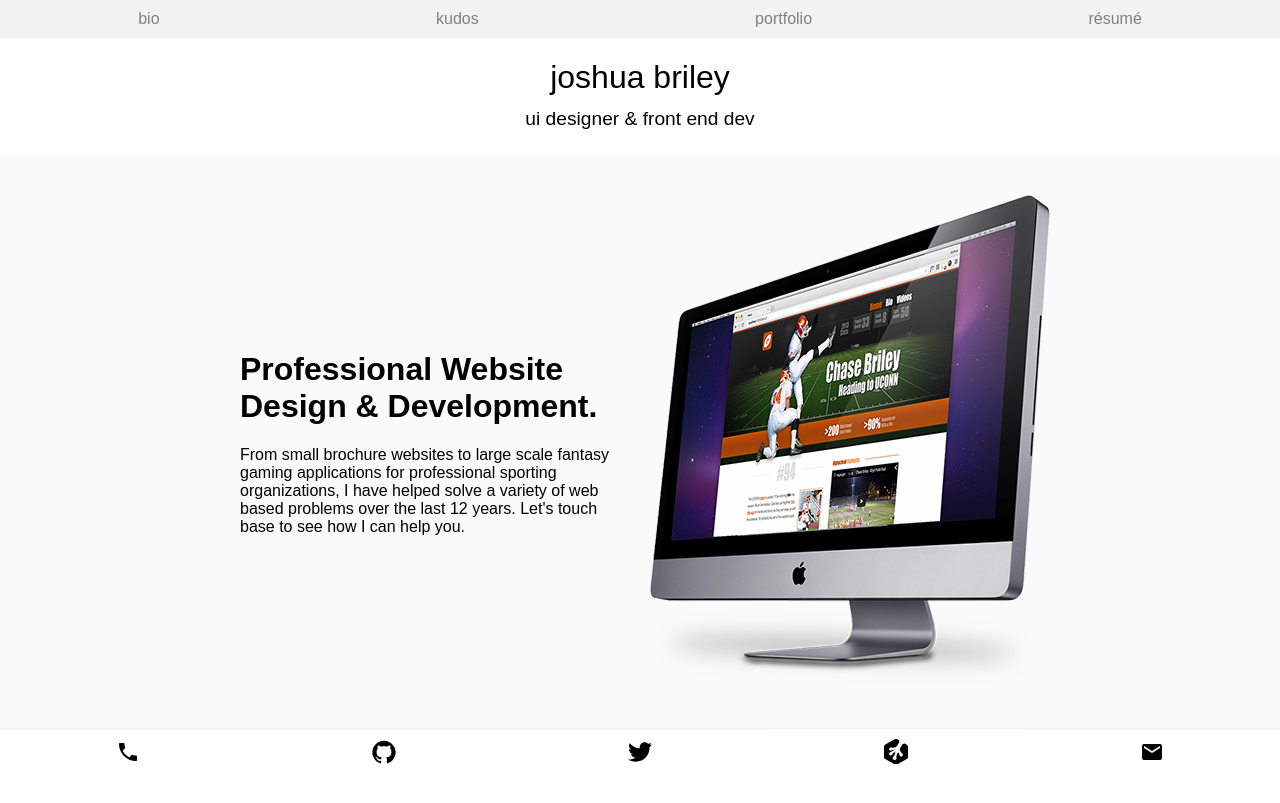
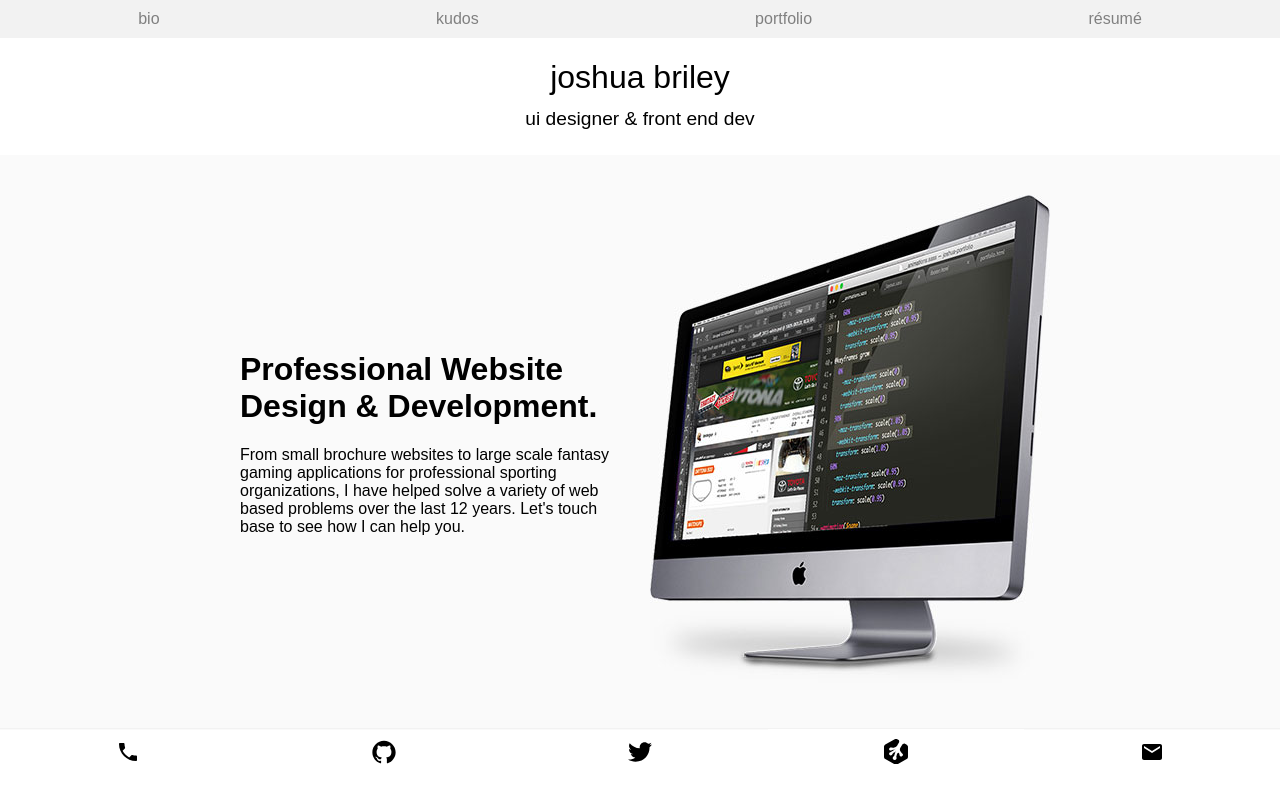
Before and after one commit to somecallmejosh/portfolio, a Jekyll site: the page built from index.html, in a window 1280 px wide. Shown: the top 803 px of the page. Built offline with Jekyll 4.4.1, drawn with Linux system fonts in a browser that asks for light colours.

Commit message:
Update landing page images for responsive goodness.

```diff
--- a/index.html
+++ b/index.html
@@ -3,7 +3,13 @@
 ---
 <div class="home">
   <div class="home--image">
-    <img src="{{site.baseurl}}/assets/images/portfolio/landing.jpg" alt="" class="img-responsive">
+    <img
+        srcset="{{site.baseurl}}/assets/images/landing/landing1x.jpg 1x,
+            {{site.baseurl}}/assets/images/landing/landing2x.jpg 2x"
+        src="{{site.baseurl}}/assets/images/landing/landing1x.jpg"
+        class="img-responsive"
+        alt="{{site.title}}" />
+
   </div>
   <div class="home--content">
     <h1>Professional Website Design & Development.</h1>
```
Also changed, not shown: assets/images/landing/landing1x.jpg (added), assets/images/landing/landing2x.jpg (added), assets/images/portfolio/landing.jpg (deleted).
